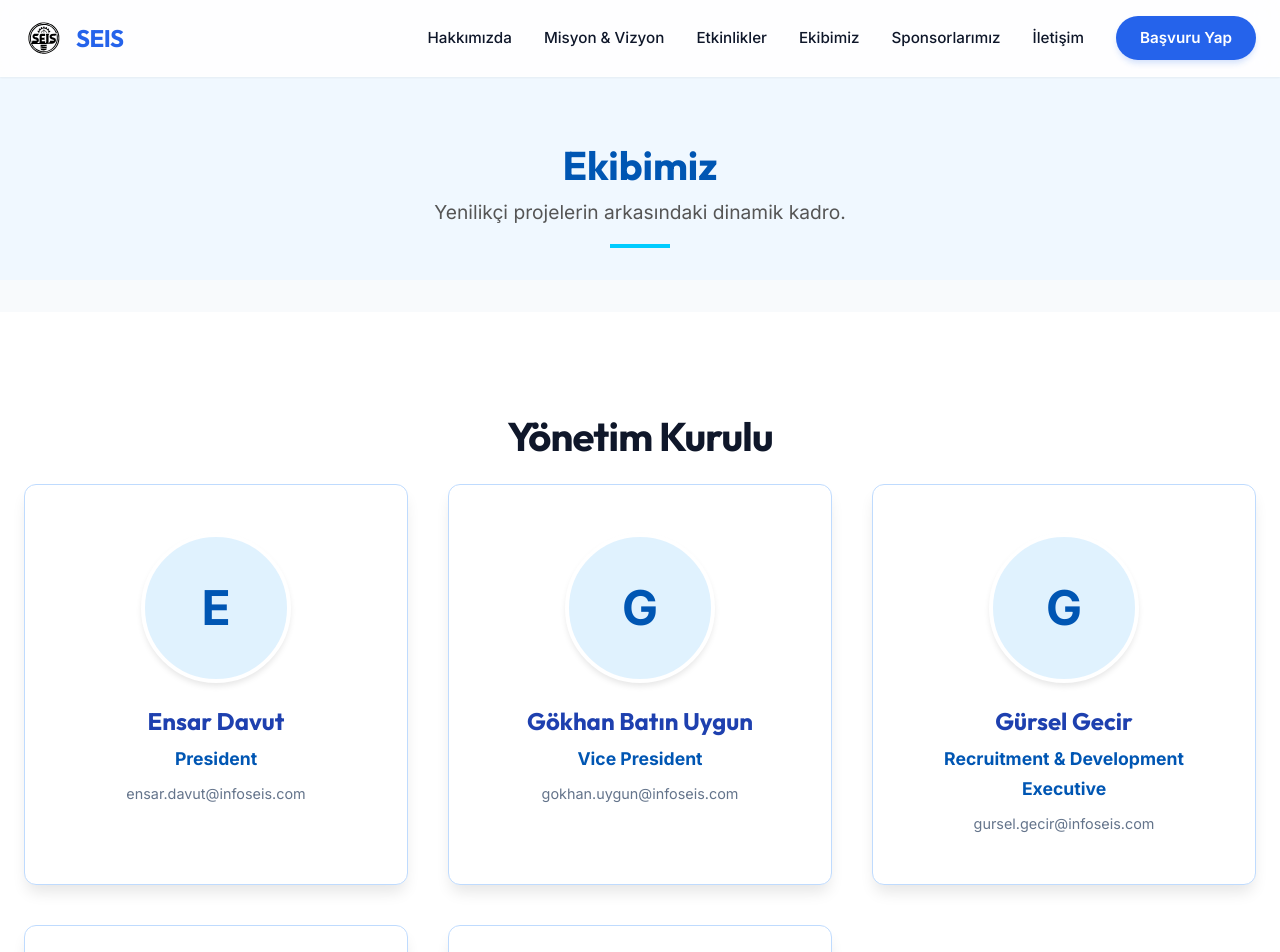
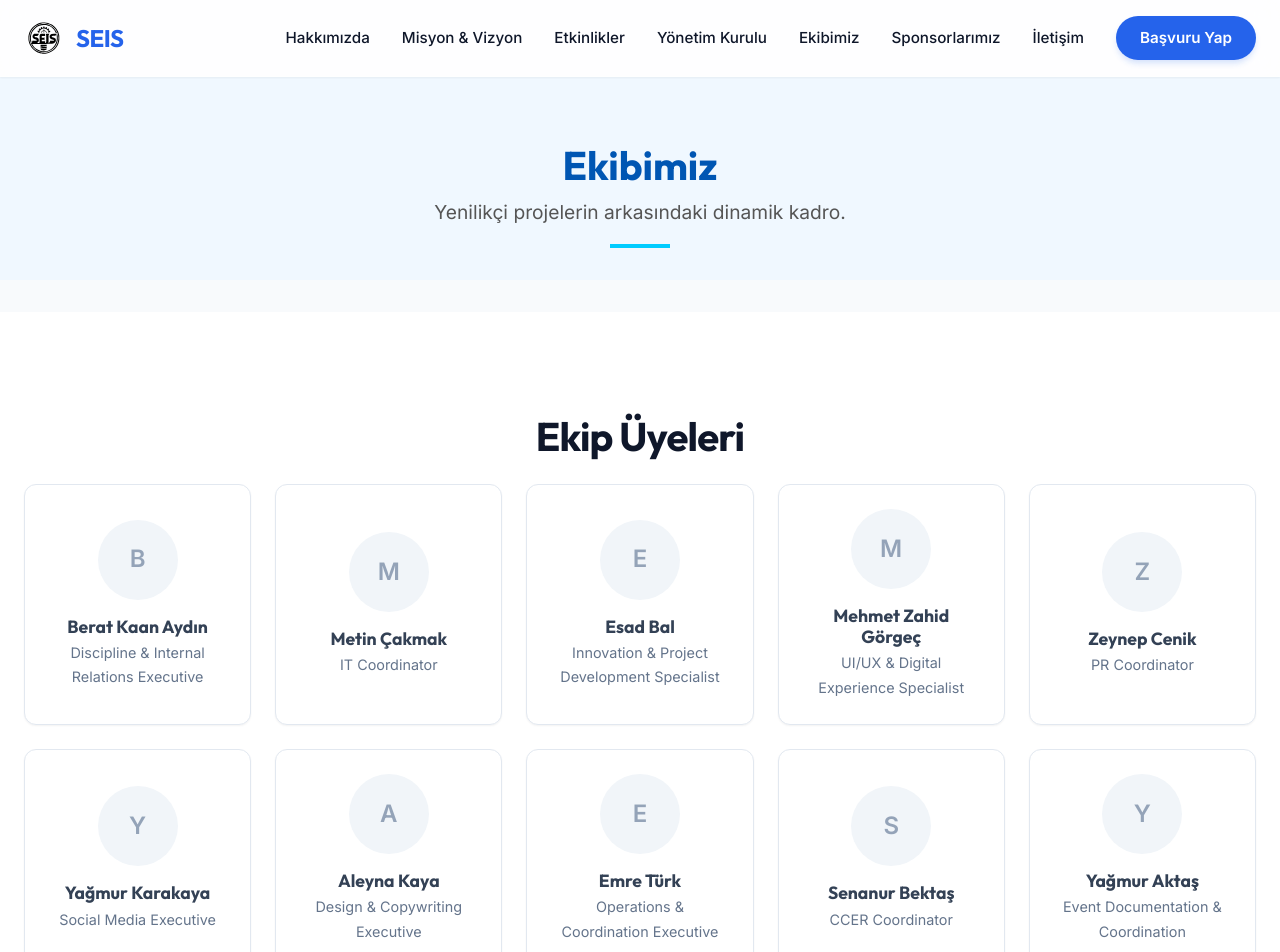
Before and after one commit to methin00/seisproject, a React (Vite) app: page /ekibimiz in a window 1280 px wide. Shown: the top 952 px of the page. Built offline with nearby package versions, Linux system fonts and the light colour scheme.

Commit message:
feat: Implement initial application setup including routing, Home, Team, and Board pages, and the Header component.

```diff
--- a/src/App.jsx
+++ b/src/App.jsx
@@ -4,6 +4,7 @@ import Home from './pages/Home';
 import About from './pages/About';
 import MissionVision from './pages/MissionVision';
 import Team from './pages/Team';
+import Board from './pages/Board';
 import Sponsors from './pages/Sponsors';
 import Apply from './pages/Apply';
 import Contact from './pages/Contact';
@@ -20,6 +21,7 @@ function App() {
           <Route path="misyon-vizyon" element={<MissionVision />} />
           <Route path="etkinlikler" element={<Events />} />
           <Route path="ekibimiz" element={<Team />} />
+          <Route path="yonetim-kurulu" element={<Board />} />
           <Route path="sponsorlarimiz" element={<Sponsors />} />
           <Route path="iletisim" element={<Contact />} />
           <Route path="basvuru" element={<Apply />} />
--- a/src/components/Header.jsx
+++ b/src/components/Header.jsx
@@ -33,6 +33,7 @@ export default function Header() {
                     <Link to="/hakkimizda" onClick={closeMenu}>Hakkımızda</Link>
                     <Link to="/misyon-vizyon" onClick={closeMenu}>Misyon & Vizyon</Link>
                     <Link to="/etkinlikler" onClick={closeMenu}>Etkinlikler</Link>
+                    <Link to="/yonetim-kurulu" onClick={closeMenu}>Yönetim Kurulu</Link>
                     <Link to="/ekibimiz" onClick={closeMenu}>Ekibimiz</Link>
                     <Link to="/sponsorlarimiz" onClick={closeMenu}>Sponsorlarımız</Link>
                     <Link to="/iletisim" onClick={closeMenu}>İletişim</Link>
--- /dev/null
+++ b/src/pages/Board.jsx
@@ -0,0 +1,61 @@
+import React from "react";
+import PageHeader from "../components/PageHeader";
+import Section from "../components/Section";
+import useRevealOnScroll from "../hooks/useRevealOnScroll";
+import useDocumentTitle from "../hooks/useDocumentTitle";
+
+const boardMembers = [
+    { name: "Ensar Davut", role: "President", img: "https://via.placeholder.com/200", bio: "ensar.davut@infoseis.com" },
+    { name: "Gökhan Batın Uygun", role: "Vice President", img: "https://via.placeholder.com/200", bio: "gokhan.uygun@infoseis.com" },
+    { name: "Gürsel Gecir", role: "Recruitment & Development Executive", img: "https://via.placeholder.com/200", bio: "gursel.gecir@infoseis.com" },
+    { name: "Enes Ataman", role: "Event Coordinator", img: "https://via.placeholder.com/200", bio: "enes.ataman@infoseis.com" },
+    { name: "Halil Bodur", role: "Fundraising Coordinator", img: "https://via.placeholder.com/200", bio: "halil.bodur@infoseis.com" },
+];
+
+export default function Board() {
+    useRevealOnScroll();
+    useDocumentTitle("Yönetim Kurulu");
+
+    return (
+        <div>
+            <PageHeader
+                title="Yönetim Kurulu"
+                description="Kulübümüzün stratejik kararlarını alan yönetim kadrosu."
+            />
+
+            <Section id="board" title="Yönetim Kurulu">
+                <div className="card-grid" style={{
+                    gridTemplateColumns: 'repeat(auto-fit, minmax(280px, 1fr))',
+                    gap: '2.5rem'
+                }}>
+                    {boardMembers.map((member, index) => (
+                        <div key={index} className="card board-card" data-reveal style={{
+                            textAlign: 'center',
+                            padding: '3rem 2rem',
+                            border: '1px solid #bfdbfe',
+                            boxShadow: '0 10px 15px -3px rgba(0, 0, 0, 0.1)'
+                        }}>
+                            <div style={{
+                                width: '150px',
+                                height: '150px',
+                                borderRadius: '50%',
+                                backgroundColor: '#e0f2fe',
+                                margin: '0 auto 1.5rem',
+                                overflow: 'hidden',
+                                border: '4px solid #fff',
+                                boxShadow: '0 4px 6px -1px rgba(0, 0, 0, 0.1)'
+                            }}>
+                                <div style={{ width: '100%', height: '100%', display: 'flex', alignItems: 'center', justifyContent: 'center', color: '#0056b3', fontSize: '3rem', fontWeight: 'bold' }}>
+                                    {member.name.charAt(0)}
+                                </div>
+                            </div>
+                            <h3 style={{ fontSize: '1.5rem', marginBottom: '0.5rem', color: '#1e40af' }}>{member.name}</h3>
+                            <p style={{ fontWeight: 'bold', color: '#0056b3', marginBottom: '0.5rem', fontSize: '1.1rem' }}>{member.role}</p>
+                            <p style={{ fontSize: '0.9rem', color: '#64748b' }}>{member.bio}</p>
+                        </div>
+                    ))}
+                </div>
+            </Section>
+        </div>
+    );
+}
--- a/src/pages/Home.jsx
+++ b/src/pages/Home.jsx
@@ -19,7 +19,7 @@ export default function Home() {
                 <CardGrid>
                     <div className="card" data-reveal>
                         <h3>Hakkımızda</h3>
-                        <p>SEIS'in köklü geçmişi ve amacı hakkında daha fazla bilgi edinin.</p>
+                        <p>SEIS'in geçmişi ve amacı hakkında daha fazla bilgi edinin.</p>
                         <Link to="/hakkimizda" className="btn btn-secondary" style={{ marginTop: '1rem', display: 'inline-block' }}>Devamını Oku</Link>
                     </div>
                     <div className="card" data-reveal>
--- a/src/pages/Team.jsx
+++ b/src/pages/Team.jsx
@@ -3,14 +3,6 @@ import PageHeader from "../components/PageHeader";
 import Section from "../components/Section";
 import useRevealOnScroll from "../hooks/useRevealOnScroll";
 import useDocumentTitle from "../hooks/useDocumentTitle";
-
-const boardMembers = [
-    { name: "Ensar Davut", role: "President", img: "https://via.placeholder.com/200", bio: "ensar.davut@infoseis.com" },
-    { name: "Gökhan Batın Uygun", role: "Vice President", img: "https://via.placeholder.com/200", bio: "gokhan.uygun@infoseis.com" },
-    { name: "Gürsel Gecir", role: "Recruitment & Development Executive", img: "https://via.placeholder.com/200", bio: "gursel.gecir@infoseis.com" },
-    { name: "Enes Ataman", role: "Event Coordinator", img: "https://via.placeholder.com/200", bio: "enes.ataman@infoseis.com" },
-    { name: "Halil Bodur", role: "Fundraising Coordinator", img: "https://via.placeholder.com/200", bio: "halil.bodur@infoseis.com" },
-];
 
 const teamMembers = [
     { name: "Berat Kaan Aydın", role: "Discipline & Internal Relations Executive" },
@@ -36,42 +28,7 @@ export default function Team() {
                 description="Yenilikçi projelerin arkasındaki dinamik kadro."
             />
 
-            <Section id="board" title="Yönetim Kurulu">
-                <div className="card-grid" style={{
-                    gridTemplateColumns: 'repeat(auto-fit, minmax(280px, 1fr))',
-                    gap: '2.5rem'
-                }}>
-                    {boardMembers.map((member, index) => (
-                        <div key={index} className="card board-card" data-reveal style={{
-                            textAlign: 'center',
-                            padding: '3rem 2rem',
-                            border: '1px solid #bfdbfe',
-                            boxShadow: '0 10px 15px -3px rgba(0, 0, 0, 0.1)'
-                        }}>
-                            <div style={{
-                                width: '150px',
-                                height: '150px',
-                                borderRadius: '50%',
-                                backgroundColor: '#e0f2fe',
-                                margin: '0 auto 1.5rem',
-                                overflow: 'hidden',
-                                border: '4px solid #fff',
-                                boxShadow: '0 4px 6px -1px rgba(0, 0, 0, 0.1)'
-                            }}>
-                                {/* Placeholder for member image */}
-                                <div style={{ width: '100%', height: '100%', display: 'flex', alignItems: 'center', justifyContent: 'center', color: '#0056b3', fontSize: '3rem', fontWeight: 'bold' }}>
-                                    {member.name.charAt(0)}
-                                </div>
-                            </div>
-                            <h3 style={{ fontSize: '1.5rem', marginBottom: '0.5rem', color: '#1e40af' }}>{member.name}</h3>
-                            <p style={{ fontWeight: 'bold', color: '#0056b3', marginBottom: '0.5rem', fontSize: '1.1rem' }}>{member.role}</p>
-                            <p style={{ fontSize: '0.9rem', color: '#64748b' }}>{member.bio}</p>
-                        </div>
-                    ))}
-                </div>
-            </Section>
-
-            <Section id="team-members" title="Ekip Üyeleri" style={{ backgroundColor: '#f8fafc' }}>
+            <Section id="team-members" title="Ekip Üyeleri">
                 <div className="card-grid" style={{
                     gridTemplateColumns: 'repeat(auto-fill, minmax(200px, 1fr))',
                     gap: '1.5rem'
```
